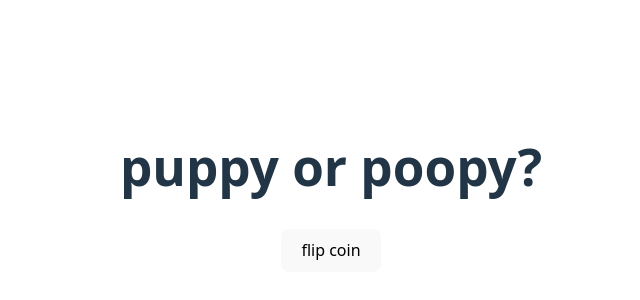
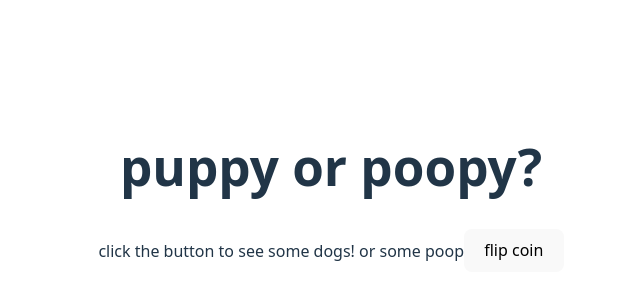
Before and after one commit to adrian-guzman-301/techtonica-assignments, a React (Vite) app in the folder puppy-or-poopy/: page / in a window 1280 px wide. Shown: the part 212-512 px from the top of the page, without its empty margins (309-949 px from the left). Built offline with nearby package versions, Linux system fonts and the light colour scheme.

Commit message:
add image child prop

```diff
--- a/puppy-or-poopy/src/App.jsx
+++ b/puppy-or-poopy/src/App.jsx
@@ -6,11 +6,12 @@ import './App.css'
 function App() {
   const [coinsFlipped, setCoinsFlipped] = useState(0);
   const [dogsAdopted, setDogsAdopted] = useState(0);
-  const [poopCollected, setPoopCollected] = useState(0);
+  const [poopsCollected, setPoopsCollected] = useState(0);
   const [currentImage, setCurrentImage] = useState(null)
   return (
     <>
       <h1>puppy or poopy?</h1>
+      {currentImage ? <img src = {currentImage} /> : <span>click the button to see some dogs! or some poop</span>}
       <button>flip coin</button>
     </>
   )
```
